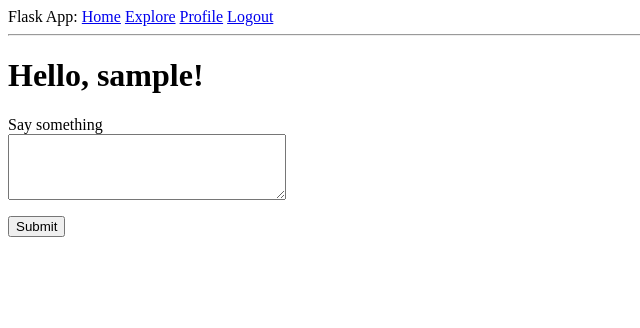
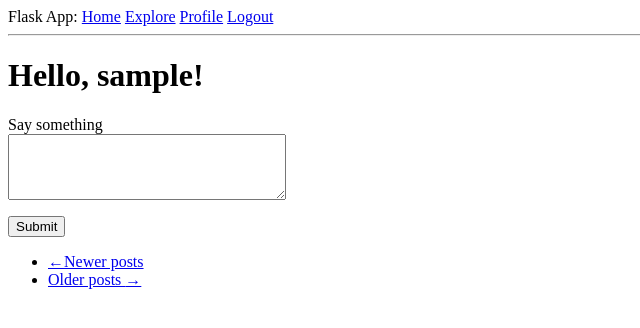
Before and after one commit to shield02/flaskproj, a Flask app: page / in a window 1280 px wide. Shown: the top 328 px of the page, without its empty margins (0-640 px from the left). Run offline with Flask 3, Linux system fonts and the light colour scheme; the visitor is signed in with stand-in values (Sample User, id 1); data comes from the database, SQL or seed files in the repository; data that the repository does not hold is empty; some libraries are stand-ins or nearby versions.

Commit message:
added the posts navigation link

```diff
--- a/app/templates/index.html
+++ b/app/templates/index.html
@@ -21,11 +21,25 @@
         {% include '_post.html' %}
     {% endfor %}
 
-    {% if prev_url %}
+    <!-- {% if prev_url %}
     <a href="{{ prev_url }}">Newer Posts</a>
     {% endif %}
 
     {% if next_url %}
     <a href="{{ next_url }}">Older Posts</a>
-    {% endif %}
+    {% endif %} -->
+    <nav aria-label="Post Navigation">
+        <ul class="pagination">
+            <li class="page_item{% if not prev_url %} disabled{% endif %}">
+                <a href="{{ prev_url }}" class="page_link">
+                    <span aria-hidden="true">&larr;</span>Newer posts
+                </a>
+            </li>
+            <li class="page_item{% if not next_url %} disabled{% endif %}">
+                <a href="{{ next_url }}" class="page_link">
+                    Older posts <span aria-hidden="true">&rarr;</span>
+                </a>
+            </li>
+        </ul>
+    </nav>
 {% endblock %}
```
